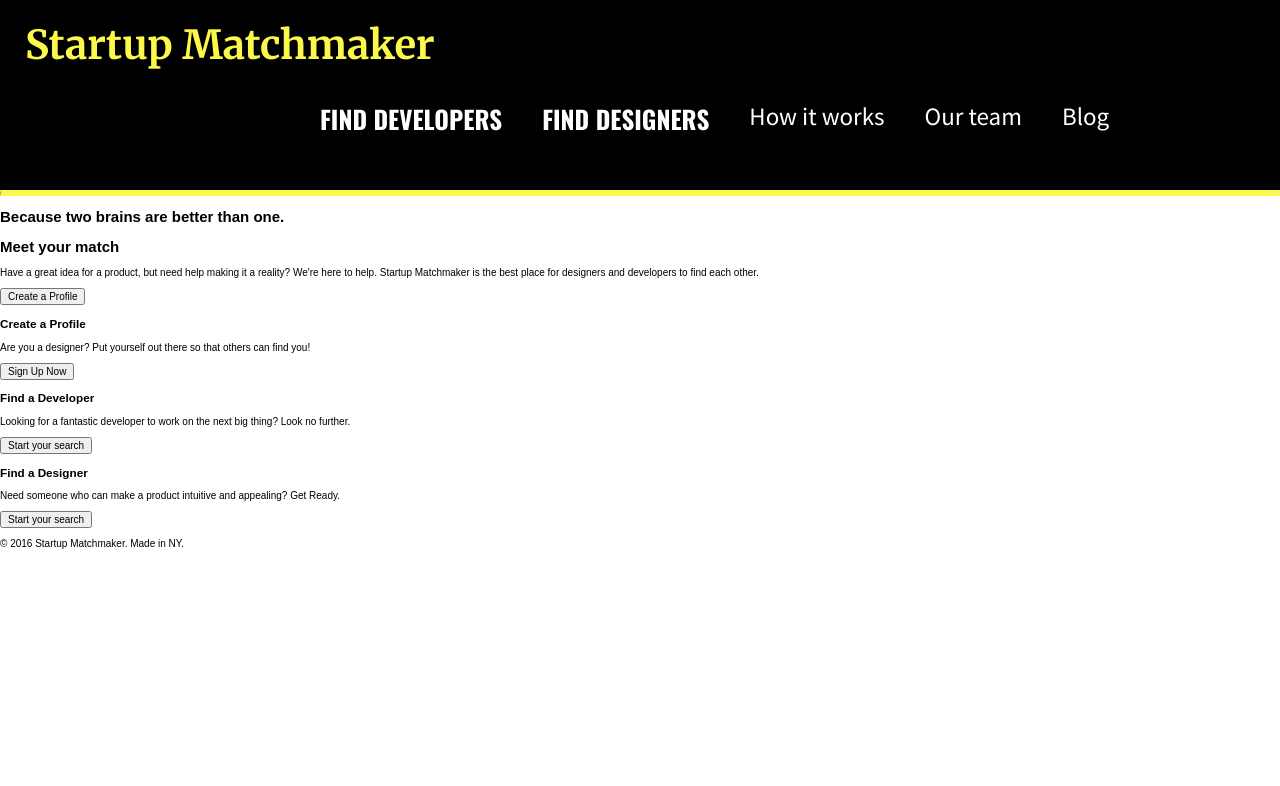
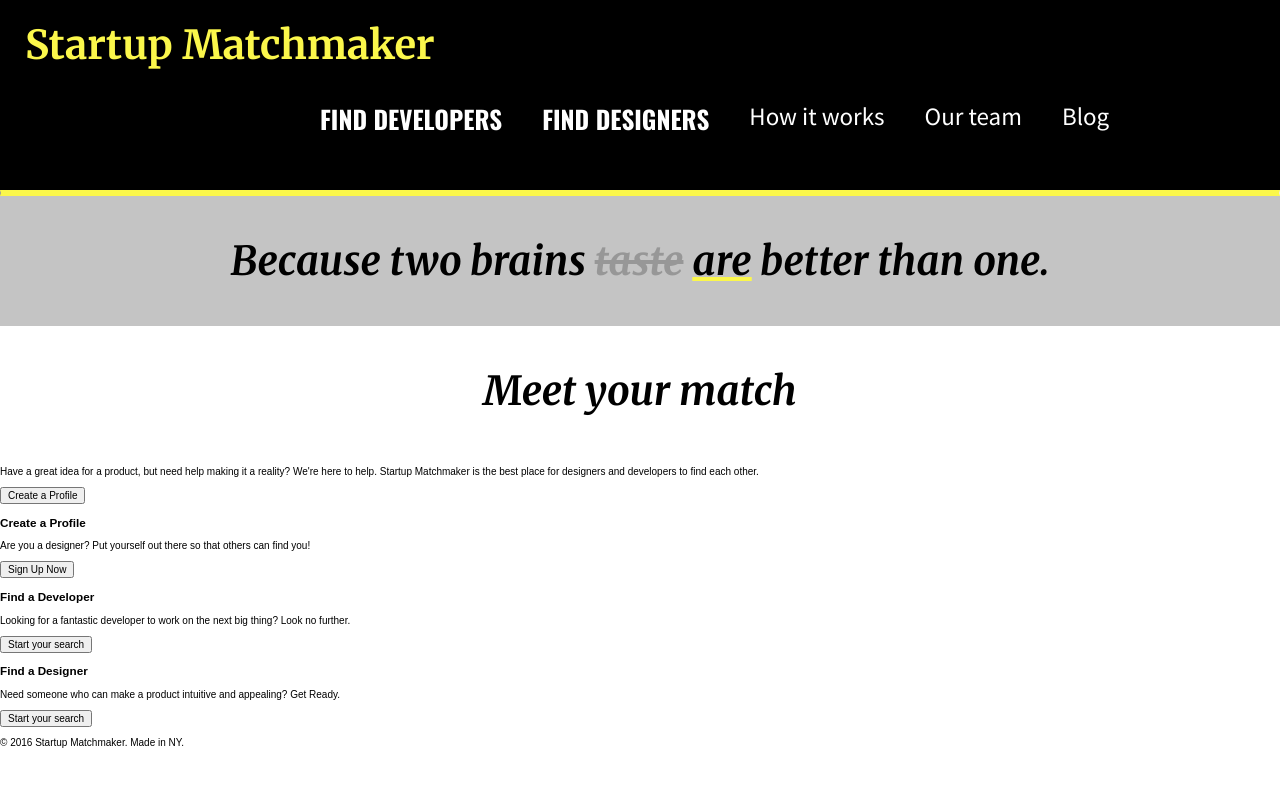
Before and after one commit to MikeHeighway/startup-matchmaker, a plain HTML site: page website/index.html in a window 1280 px wide. Drawn offline with nearby package versions, Linux system fonts and the light colour scheme.

Commit message:
Tag-line Section CSS Styling
updated tag-line section, but unable to resolve underline color. code
seems correct, according to numerous sites.

```diff
--- a/website/css/stylesheet.css
+++ b/website/css/stylesheet.css
@@ -41,6 +41,16 @@ h1 {
 	padding-top: 2rem;
 }
 
+h2 {
+	font-family: "Merriweather", serif;
+	font-weight: 700;
+	font-style: italic;
+	font-size: 4em;
+	margin: 0 auto;
+	padding: 4rem;
+	text-align: center;
+}
+
 ul {
 	list-style: none;
 	padding: 0;
@@ -61,12 +71,26 @@ li {
 	text-transform: uppercase;
 }
 
+.line-through {
+	text-decoration: line-through;
+}
+
+.underline {
+	text-decoration: underline;
+	text-decoration-color: #fbf74b;
+}
 
 /* Containers */
 
 .flex-container {
 	display: -webkit-flex;
 	display: flex;
+}
+
+#tag-line {
+	background: #c4c4c4;
+	min-height: 12rem;
+	margin: 0 auto;
 }
 
 .inline-flex-container {
--- a/website/index.html
+++ b/website/index.html
@@ -29,7 +29,7 @@
 	</header>
 
 	<section id="tag-line">
-		<h2>Because two brains are better than one.</h2>
+		<h2>Because two brains <span class="line-through brand-dark-grey">taste</span> <span class="underline">are</span> better than one.</h2>
 	</section>
 
 	<section id="hero-image">
```
